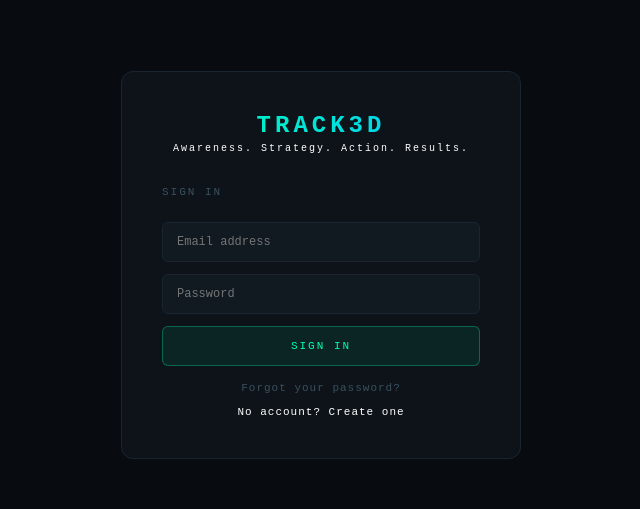
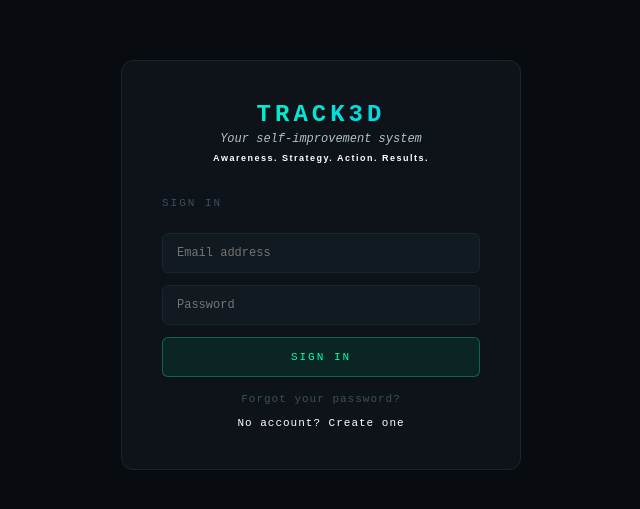
Before and after one commit to FinlayTrack3d/TRACK3D, a Next.js app: page /login in a window 1280 px wide. Shown: the part 135-644 px from the top of the page, without its empty margins (319-959 px from the left). Built offline with nearby package versions, Linux system fonts and the light colour scheme; no server answers.

Commit message:
Update TRACK3D branding and metadata

```diff
--- a/app/layout.js
+++ b/app/layout.js
@@ -12,8 +12,8 @@ const geistMono = Geist_Mono({
 });
 
 export const metadata = {
-  title: "Create Next App",
-  description: "Generated by create next app",
+  title: "TRACK3D — Awareness. Strategy. Action. Results.",
+  description: "Build better routines, follow personalised fitness and nutrition plans, and track your progress with TRACK3D.",
 };
 
 export default function RootLayout({ children }) {
--- a/app/login/page.js
+++ b/app/login/page.js
@@ -75,7 +75,10 @@ export default function Login() {
           WebkitBackgroundClip: "text", WebkitTextFillColor: "transparent",
           marginBottom: 4, textAlign: "center",
         }}>TRACK3D</div>
-        <div style={{ fontSize: 10, color: "#FFFFFF", letterSpacing: 2, marginBottom: 32, textAlign: "center" }}>
+        <div style={{ fontSize: 12, color: "#AFC2CA", fontStyle: "italic", marginBottom: 6, textAlign: "center" }}>
+          Your self-improvement system
+        </div>
+        <div style={{ fontFamily: "'Orbitron', sans-serif", fontSize: 9, fontWeight: 700, color: "#FFFFFF", letterSpacing: 1.5, lineHeight: 1.5, marginBottom: 32, textAlign: "center" }}>
           Awareness. Strategy. Action. Results.
         </div>
 
```
